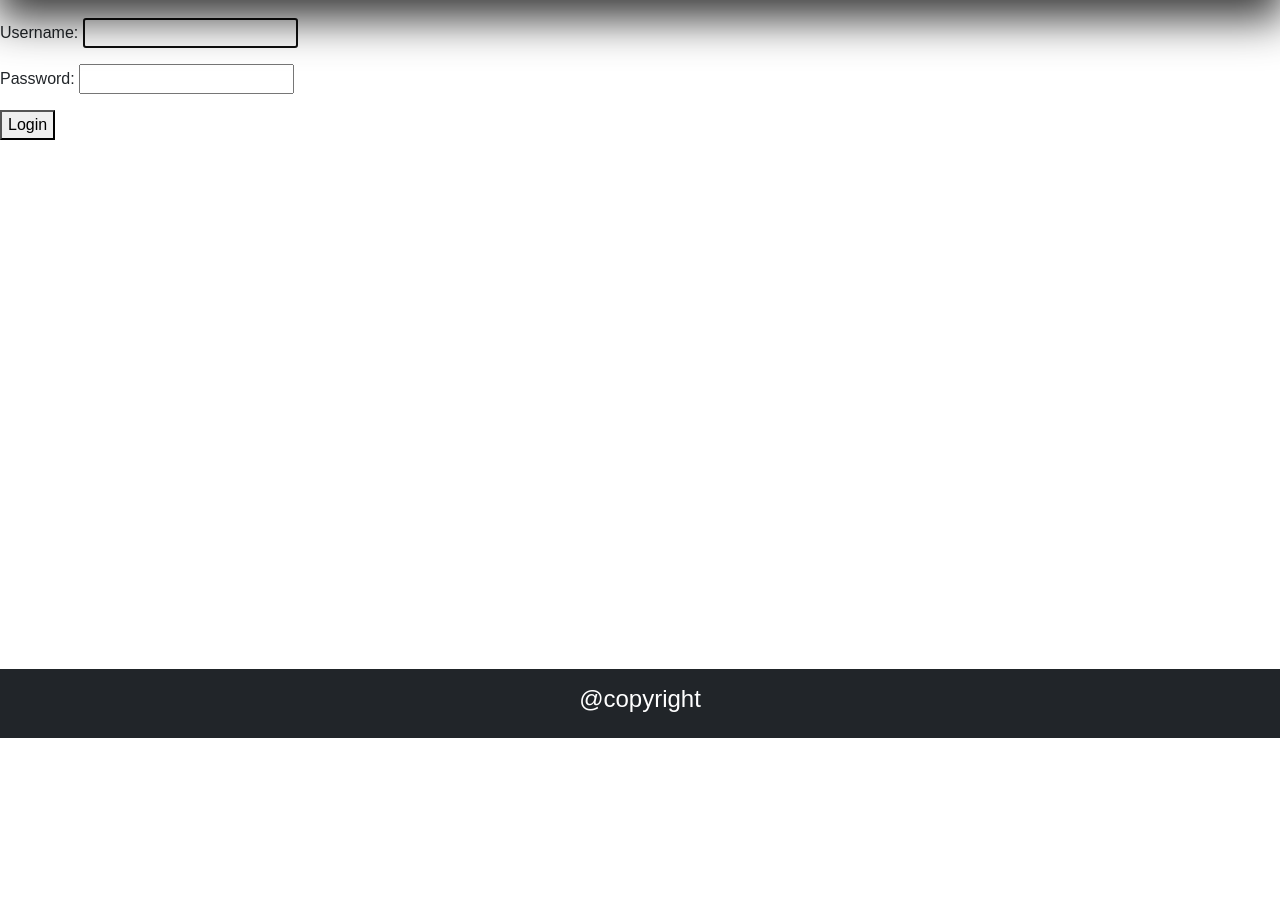
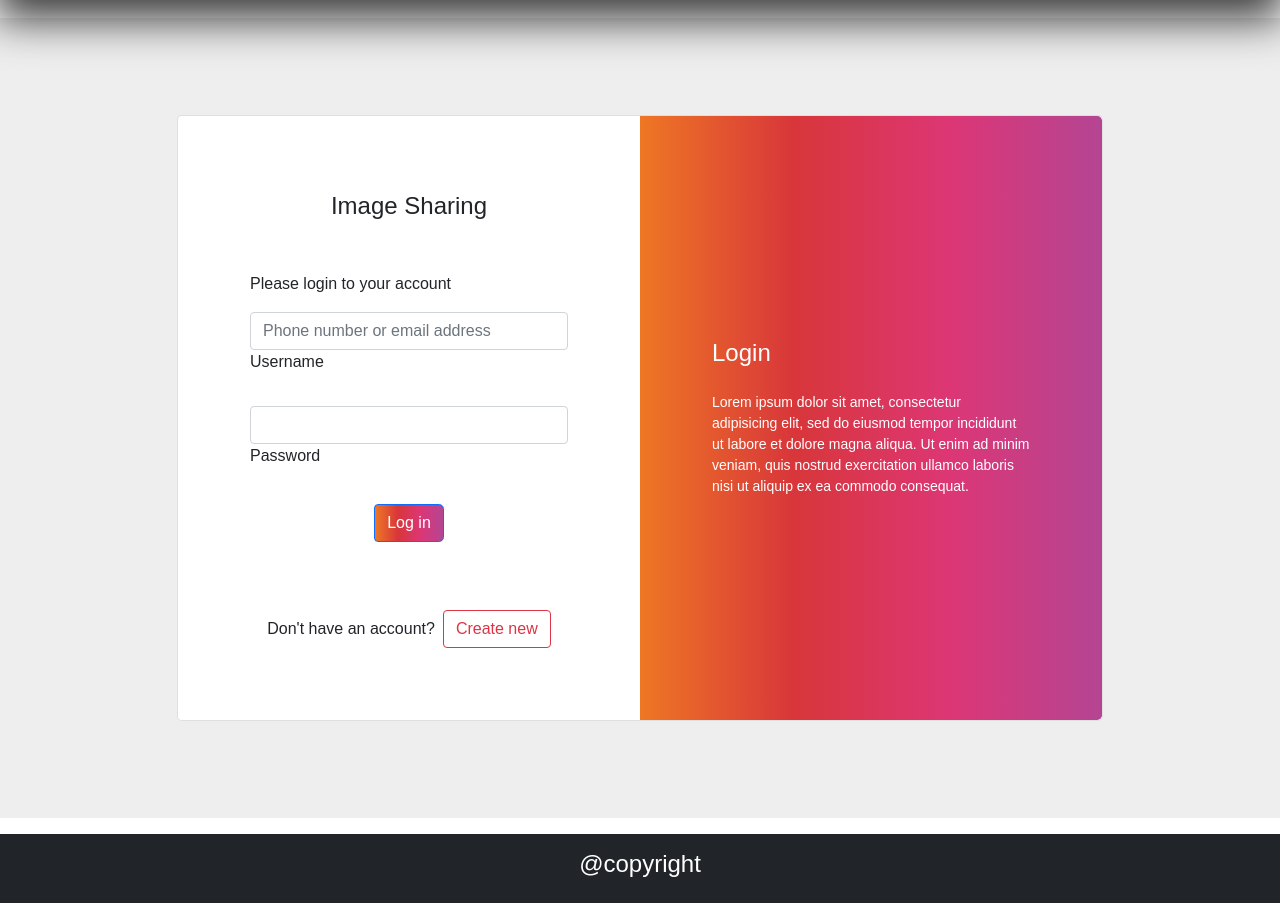
Before and after one commit to johnniePM/imageSharing, a Django app: page /accounts/login/?next=/images/edit_image/1/ in a window 1280 px wide. Shown: the part 62-965 px from the top of the page. Before the commit the page ends 800 px from the top, so only its background shows below. Run offline with Django 3.2, Linux system fonts and the light colour scheme.

Commit message:
'edit design'

```diff
--- a/accounts/templates/accounts/login.html
+++ b/accounts/templates/accounts/login.html
@@ -3,7 +3,62 @@
 <div class="col-md-12" style="height: 80px;">
 </div>
 
-<div class="col-md-12">
+<section class="h-100 gradient-form" style="background-color: #eee;">
+    <div class="container py-5 h-100">
+      <div class="row d-flex justify-content-center align-items-center h-100">
+        <div class="col-xl-10">
+          <div class="card rounded-3 text-black">
+            <div class="row g-0">
+              <div class="col-lg-6">
+                <div class="card-body p-md-5 mx-md-4">
+
+                  <div class="text-center">
+                    <img src="" style="width: 185px;" >
+                    <h4 class="mt-1 mb-5 pb-1">Image Sharing</h4>
+                  </div>
+
+                  <form method="POST">
+                    {% csrf_token %}
+                    <p>Please login to your account</p>
+
+                    <div class="form-outline mb-4">
+                      <input type="text" id="form2Example11" name="username" class="form-control" placeholder="Phone number or email address"/>
+                      <label class="form-label" for="form2Example11">Username</label>
+                    </div>
+
+                    <div class="form-outline mb-4">
+                      <input type="password" id="form2Example22"  name="password"class="form-control" />
+                      <label class="form-label" for="form2Example22">Password</label>
+                    </div>
+
+                    <div class="text-center pt-1 mb-5 pb-1">
+                      <button class="btn btn-primary btn-block fa-lg gradient-custom-2 mb-3" type="submit">Log in</button>
+                      <!-- <a class="text-muted" href="#!">Forgot password?</a> -->
+                    </div>
+
+                    <div class="d-flex align-items-center justify-content-center pb-4">
+                      <p class="mb-0 me-2">Don't have an account?</p>
+                      <a type="button" class="btn btn-outline-danger">Create new</a>
+                    </div>
+
+                  </form>
+
+                </div>
+              </div>
+              <div class="col-lg-6 d-flex align-items-center gradient-custom-2">
+                <div class="text-white px-3 py-4 p-md-5 mx-md-4">
+                  <h4 class="mb-4">Login</h4>
+                  <p class="small mb-0">Lorem ipsum dolor sit amet, consectetur adipisicing elit, sed do eiusmod tempor incididunt ut labore et dolore magna aliqua. Ut enim ad minim veniam, quis nostrud exercitation ullamco laboris nisi ut aliquip ex ea commodo consequat.</p>
+                </div>
+              </div>
+            </div>
+          </div>
+        </div>
+      </div>
+    </div>
+  </section>
+
+<!-- <div class="col-md-12">
     <form method="POST">
 
         {% csrf_token %}
@@ -12,5 +67,5 @@
 
 
     </form>
-</div>
+</div>-->
 {% endblock content %}
--- a/static/css/style.css
+++ b/static/css/style.css
@@ -252,3 +252,27 @@
   width:100%;
   text-align: center;
 }
+
+/****** login****/
+.gradient-custom-2 {
+  /* fallback for old browsers */
+  background: #fccb90;
+
+  /* Chrome 10-25, Safari 5.1-6 */
+  background: -webkit-linear-gradient(to right, #ee7724, #d8363a, #dd3675, #b44593);
+
+  /* W3C, IE 10+/ Edge, Firefox 16+, Chrome 26+, Opera 12+, Safari 7+ */
+  background: linear-gradient(to right, #ee7724, #d8363a, #dd3675, #b44593);
+}
+
+@media (min-width: 768px) {
+  .gradient-form {
+    height: 100vh !important;
+  }
+}
+@media (min-width: 769px) {
+  .gradient-custom-2 {
+    border-top-right-radius: .3rem;
+    border-bottom-right-radius: .3rem;
+  }
+}
```
Also changed, not shown: imageSetup/templates/image_search.html (+42 -15 lines), templates/_user-testimonial.html (+4 -5 lines).
